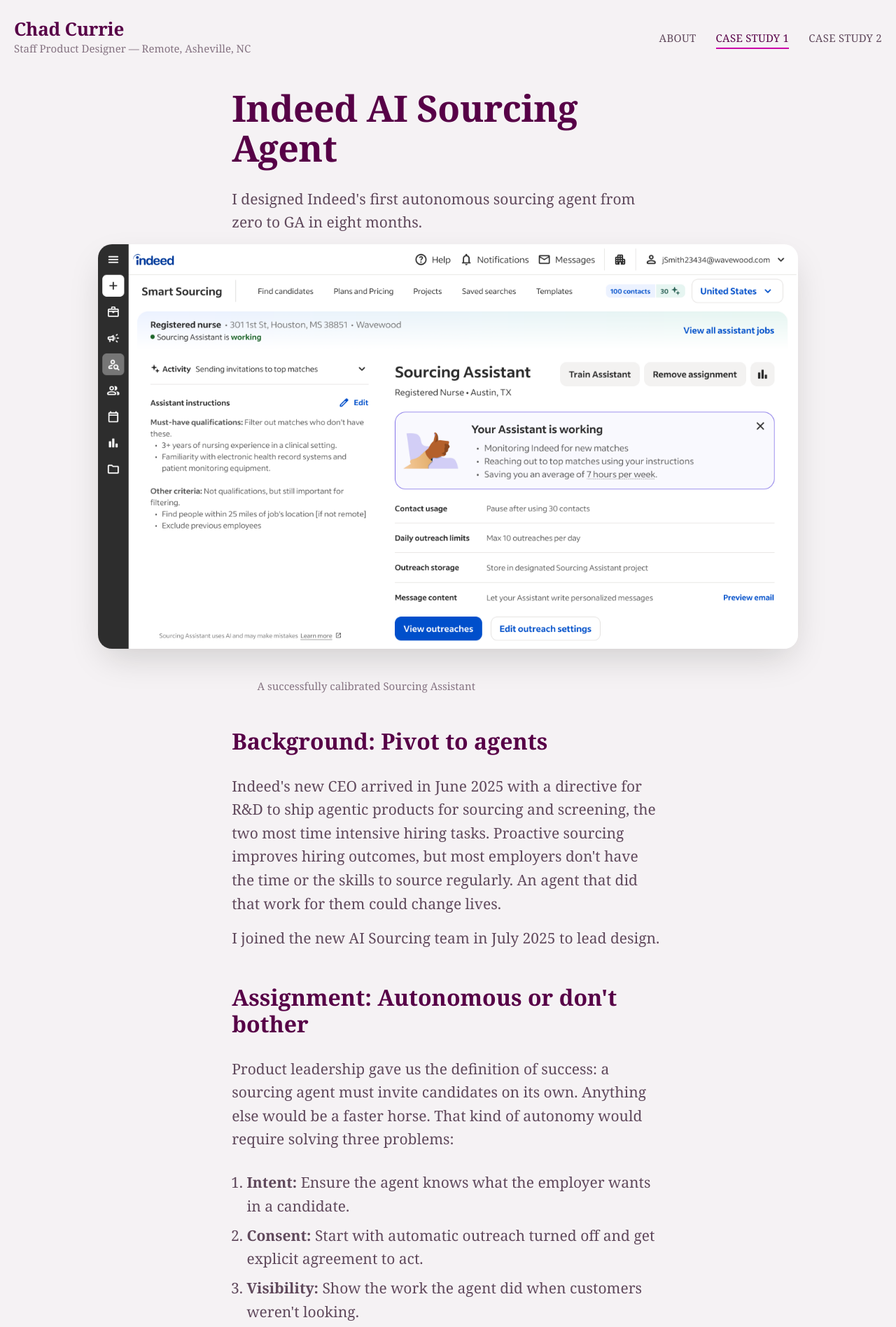
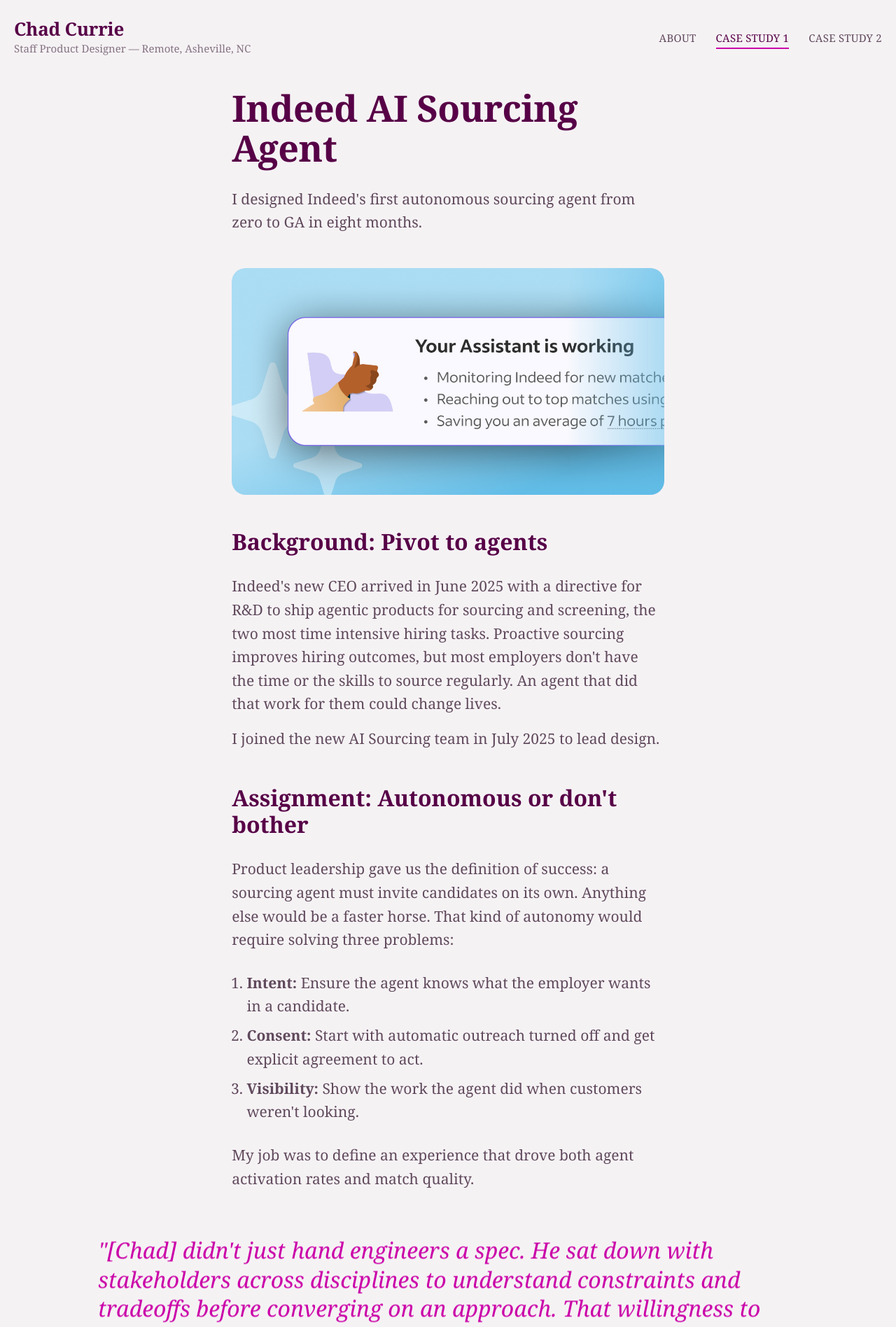
Before and after one commit to chadcurrie/chadcurrie.com, a Jekyll site: the page built from case-study-1/index.html, in a window 1280 px wide. Shown: the top 1896 px of the page at 70% size. Built offline with Jekyll 4.4.1, drawn with Linux system fonts in a browser that asks for light colours; some web fonts are replaced; some of the changed text lies outside the part shown.

Commit message:
Tune parallax offset and mobile image radius; content tweaks
- Reduce parallax drift to +/-24px (was +/-40px)
- Make the mobile border-radius reduction (12px) apply globally via
  the --radius token, not just to images
- Minor content adjustments to both case study pages

Co-Authored-By: Claude Sonnet 5 <noreply@anthropic.com>

```diff
--- a/assets/css/style.css
+++ b/assets/css/style.css
@@ -56,6 +56,16 @@
 
   --radius: 20px;
   --shadow-soft: 0 20px 50px -10px rgb(23 20 15 / 0.18);
+}
+
+/* Smaller radius on phones, applied globally — the full radius reads
+   as too heavy at narrower widths. Redefining the token here means
+   everything using it (images, .callout, anything added later) picks
+   up the smaller value automatically. */
+@media (max-width: 40rem) {
+  :root {
+    --radius: 12px;
+  }
 }
 
 /* =========================================================================
--- a/assets/js/parallax.js
+++ b/assets/js/parallax.js
@@ -1,5 +1,5 @@
 (function () {
-  var MAX_OFFSET = 40; // px of drift at most, in either direction
+  var MAX_OFFSET = 24; // px of drift at most, in either direction
 
   if (window.matchMedia("(prefers-reduced-motion: reduce)").matches) return;
 
--- a/case-study-1/index.html
+++ b/case-study-1/index.html
@@ -11,9 +11,8 @@ description: "How I took Indeed's first autonomous AI sourcing agent from zero t
   <p>I designed Indeed's first autonomous sourcing agent from zero to GA in eight months.</p>
 </div>
 
-<figure class="media media--medium media--shadow media--parallax">
-  <img src="{{ '/assets/images/case-study-one/AISO-1-success.png' | relative_url }}" alt="A successfully calibrated Sourcing Assistant">
-  <figcaption>A successfully calibrated Sourcing Assistant</figcaption>
+<figure class="media media--small">
+  <img src="{{ '/assets/images/case-study-one/ai-sourcing-thumb.jpg' | relative_url }}" alt="">
 </figure>
 
 <div class="prose">
@@ -129,8 +128,8 @@ description: "How I took Indeed's first autonomous AI sourcing agent from zero t
 </div>
 
 <figure class="media media--medium media--shadow media--parallax">
-  <img src="{{ '/assets/images/case-study-one/AISO-9-results.png' | relative_url }}" alt="Assistant dashboard">
-  <figcaption>Assistant dashboard</figcaption>
+  <img src="{{ '/assets/images/case-study-one/AISO-1-success.png' | relative_url }}" alt="The successfully calibrated Assistant">
+  <figcaption>he successfully calibrated Assistant</figcaption>
 </figure>
 
 <div class="prose">
--- a/case-study-2/index.html
+++ b/case-study-2/index.html
@@ -11,9 +11,8 @@ description: "How I shipped Indeed's first premium advertising bundle in 72 days
   <p>In 72 days, I shipped the premium product that changed how Indeed sells.</p>
 </div>
 
-<figure class="media media--medium media--shadow media--parallax">
-  <img src="{{ '/assets/images/case-study-two/Premium-2-logo.png' | relative_url }}" alt="Premium Sponsored Job wordmark">
-  <figcaption>Premium Sponsored Job wordmark</figcaption>
+<figure class="media media--small">
+  <img src="{{ '/assets/images/case-study-two/premium-thumb.jpg' | relative_url }}" alt="">
 </figure>
 
 <div class="prose">
```
